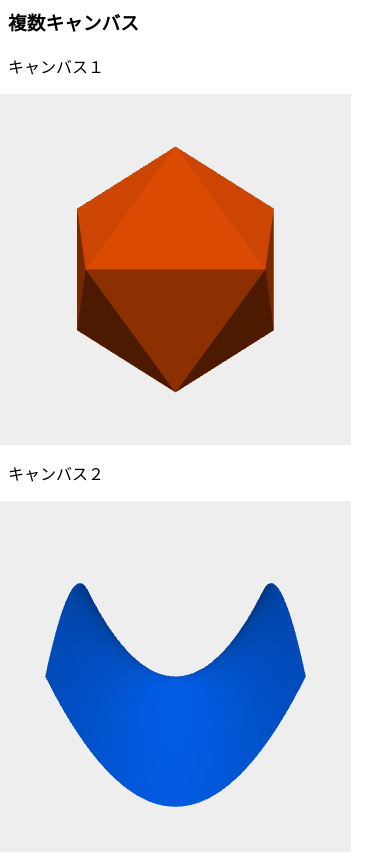
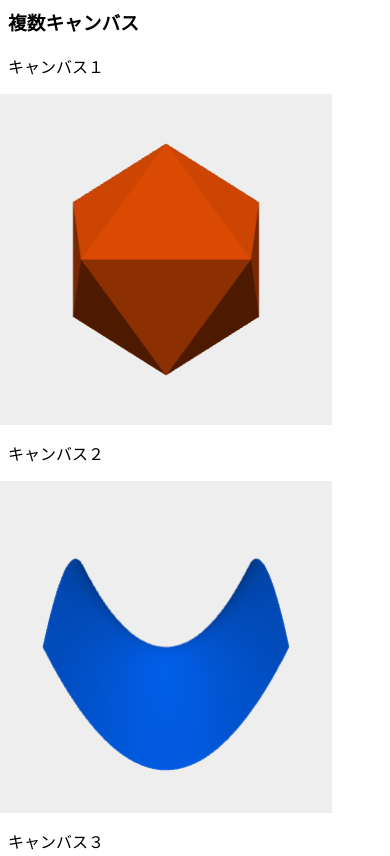
Before and after one commit to nakkinn/ar, a plain HTML site: page index.html in a window 390 px wide. Shown: the top 856 px of the page. Drawn offline with nearby package versions, Linux system fonts and the light colour scheme; animation ran at ten frames a second.

Commit message:
Add files via upload

```diff
--- a/common_cgweb2.js
+++ b/common_cgweb2.js
@@ -92,6 +92,10 @@ let scene_group = [];
 
 
 document.querySelectorAll("canvas").forEach( canvas => {
+
+    canvas.style.touchAction = 'none';     //スクロール禁止
+
+    canvas.addEventListener('touchmove',(event)=>{event.preventDefault();},{passive:false});
 
     canvas.addEventListener("pointerdown", ()=>{
         for(let i=0; i<scene_group.length; i++){
@@ -329,16 +333,6 @@ document.addEventListener('DOMContentLoaded', () => {
         element.style.mozUserSelect = 'none';
     });
 });
-
-
-//キャンバスをタッチ時スクロールや拡大縮小が起きないようにする
-document.getElementById('3d_graphic_canvas').style.touchAction = 'none';
-
-
-//スマホ操作時、左端からスワイプした際ブラウザバッグしないようにする・iphoneで長押し時拡大鏡が出ないようにする
-document.getElementById('3d_graphic_canvas').addEventListener('touchmove',(event)=>{event.preventDefault();},{passive:false});
-
-
 
 
 
--- a/index.html
+++ b/index.html
@@ -18,7 +18,7 @@
     <canvas id="canvas1" style="margin-left:-8px"></canvas>
     <script>
       let canvas1 = document.getElementById('canvas1');
-      let size = Math.min(400, window.innerWidth * 0.9);
+      let size = Math.min(400, window.innerWidth * 0.85);
       canvas1.width = size * window.devicePixelRatio;
       canvas1.height = size * window.devicePixelRatio;
       canvas1.style.width = size;
@@ -48,8 +48,8 @@
 
     <!--スライダーの追加-->
     <script>
-        let slider1 = {};
-        slider1 = new Slider1d({width:400,bar_width:360,height:60,bar_height:15,thumb_radius:20,background_color:"#ffffff",value:0.5})
+      let slider1 = {};
+      slider1 = new Slider1d({width:Math.min(400, window.innerWidth),bar_width:Math.min(400*0.85, window.innerWidth*0.85),height:50,bar_height:15,thumb_radius:20,background_color:"#ffffff",value:0})
     </script>
 
 
```
